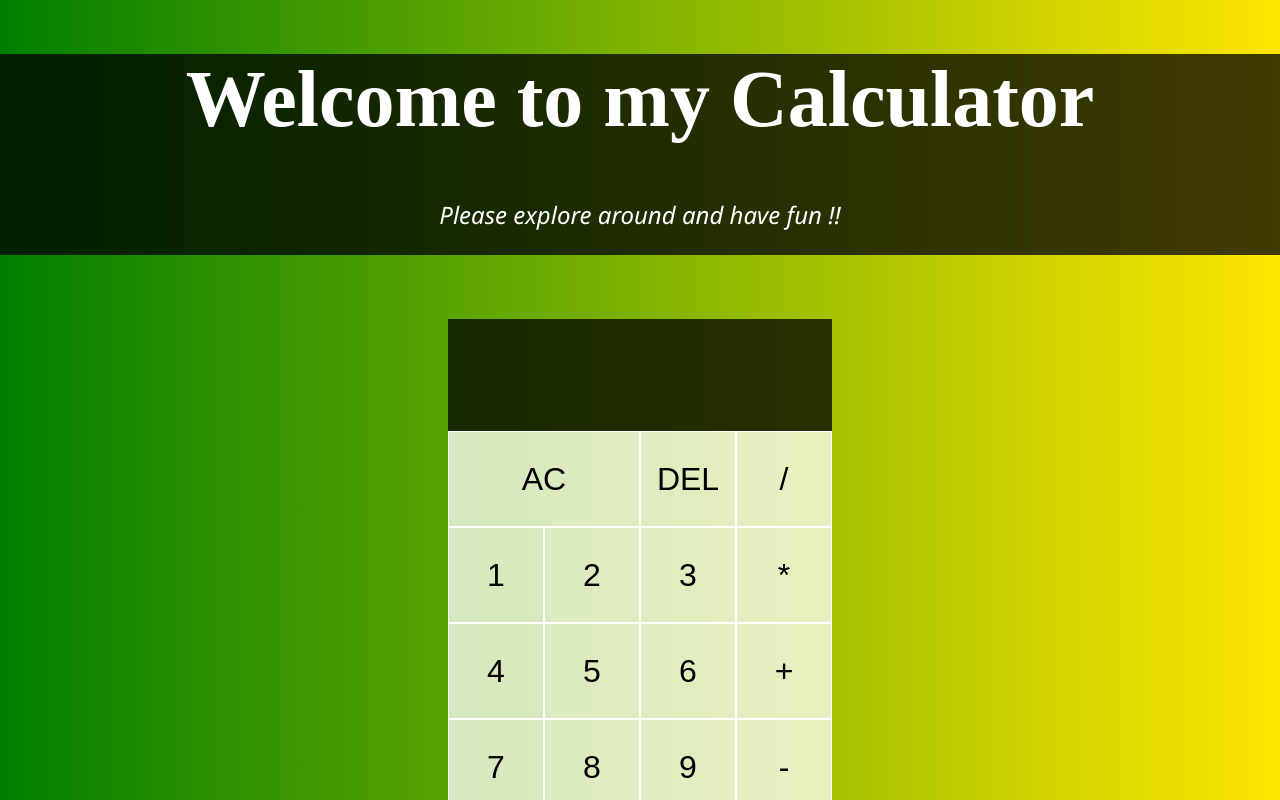
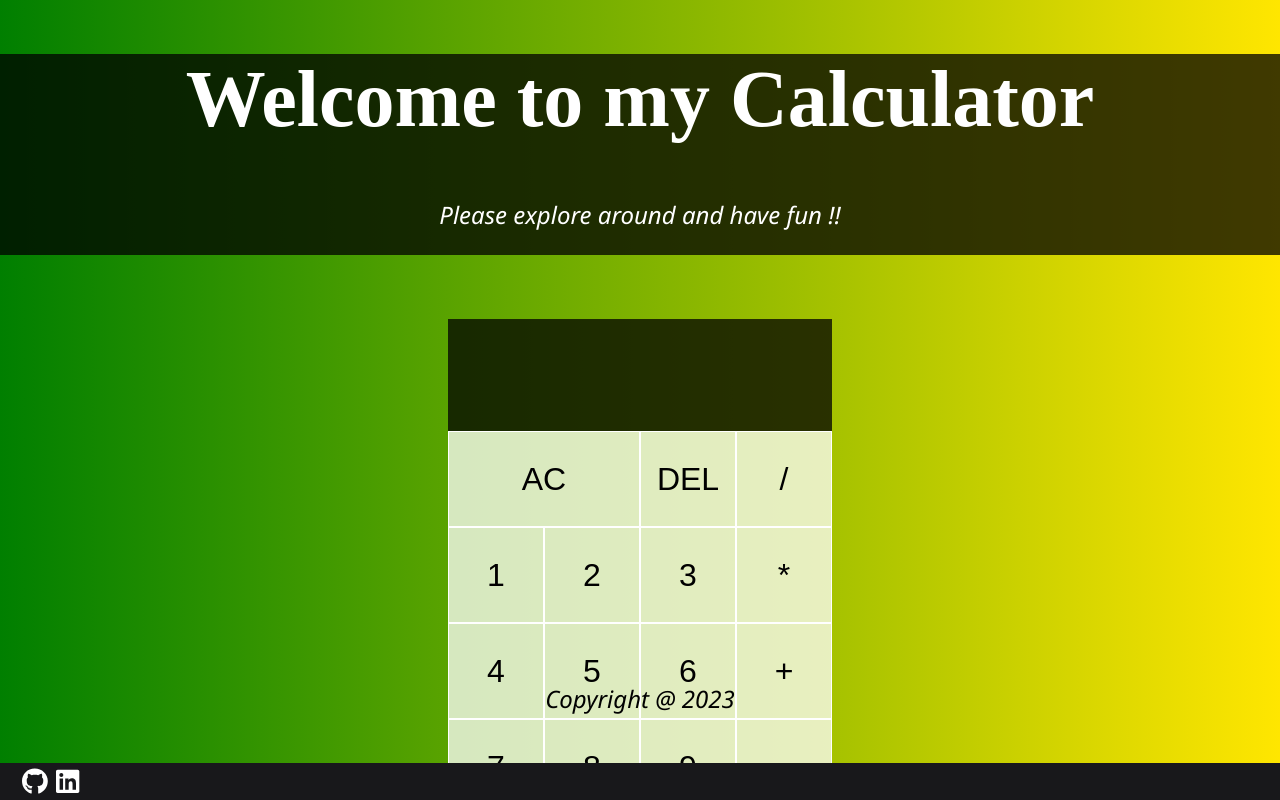
Before and after one commit to jack-ooi-bp/calculator, a React (Create React App) app: page / in a window 1280 px wide. Shown: the top 800 px of the page. Built offline with nearby package versions, Linux system fonts and the light colour scheme.

Commit message:
modified:   package-lock.json 	modified:   package.json 	modified:   src/App.jsx 	modified:   src/Components/Footer.js 	modified:   src/index.js 	modified:   src/styles.css

```diff
--- a/package.json
+++ b/package.json
@@ -3,9 +3,15 @@
   "version": "0.1.0",
   "private": true,
   "dependencies": {
+    "@chakra-ui/react": "^2.8.1",
+    "@emotion/react": "^11.11.1",
+    "@emotion/styled": "^11.11.0",
+    "@fortawesome/free-brands-svg-icons": "^6.4.2",
+    "@fortawesome/react-fontawesome": "^0.2.0",
     "@testing-library/jest-dom": "^5.17.0",
     "@testing-library/react": "^13.4.0",
     "@testing-library/user-event": "^13.5.0",
+    "framer-motion": "^10.16.4",
     "react": "^18.2.0",
     "react-dom": "^18.2.0",
     "react-router-dom": "^6.16.0",
--- a/src/App.jsx
+++ b/src/App.jsx
@@ -2,6 +2,8 @@ import { useReducer } from 'react';
 import './styles.css';
 import DigitButton from './DigitButton';
 import OperationButton from './OperationButton';
+import Footer from './Components/Footer';
+import Header from "./Components/Header";
 
 export const ACTIONS = {
   ADD_DIGIT: "add-digit",
@@ -135,6 +137,9 @@ function App() {
   const [{currentOperand, previousOperand, operation}, dispatch] = useReducer(reducer, {});
 
   return (
+    <div className='Flexbox'>
+      <Header/>
+      <>
         <div className='calculator-grid'>
         <div className='output'>
         <div className='previous-operand'>{formantoperand(previousOperand)} {operation}</div>
@@ -159,6 +164,9 @@ function App() {
         <DigitButton digit={"0"} dispatch ={dispatch} />
         <button className='span-two' onClick={() => dispatch({type: ACTIONS.EVALUATE})}>=</button>
         </div>
+      </>
+      <Footer className="Footer"/>
+    </div>
   );
 }
 
--- a/src/Components/Footer.js
+++ b/src/Components/Footer.js
@@ -1,11 +1,9 @@
-import './Footer.css';
-// import { faEnvelope } from "@fortawesome/free-solid-svg-icons";
-// import {
-//   faGithub,
-//   faLinkedin,
-//   faMedium,
-//   faStackOverflow,
-// } from "@fortawesome/free-brands-svg-icons";
+import { Box, HStack } from "@chakra-ui/react";
+import { FontAwesomeIcon } from "@fortawesome/react-fontawesome";
+import {
+  faGithub,
+  faLinkedin,
+} from "@fortawesome/free-brands-svg-icons";
 
 function getCurrentYear(){
     const currentDate = new Date();
@@ -15,25 +13,44 @@ function getCurrentYear(){
 
 const socials = [
   {
-    icon: './github-sign.png',
+    icon: faGithub,
     url: 'https://github.com/Ravenslayer998/calculator',
   },
 
-  // {
-  //   icon: faLinkedin,
-  //   url: 'https://www.linkedin.com/in/thooi998/',
-  // }
+  {
+    icon: faLinkedin,
+    url: 'https://www.linkedin.com/in/thooi998/',
+  }
 ]
 
 const Footer = () => {
     return (
-      <footer>
-        <div className="container">
+      <footer className='Footer'>
+        <div className="Copyright">
           <p>Copyright @ {getCurrentYear()}</p>
         </div>
 
-        <div className='Image'>
+      <Box
+        position="bottom"
+        top={0}
+        left={0}
+        right={0}
+        translateY={0}
+        transitionProperty="transform"
+        transitionDuration=".3s"
+        transitionTimingFunction="ease-in-out"
+        backgroundColor="#18181b"
+        >
+
+        <Box color="white" maxWidth="1280px" margin="0 auto">
+          <HStack
+            px={16}
+            py={4}
+            justifyContent="space-between"
+            alignItems="center"
+          >
             <button>
+              <HStack spacing={8}>
               {socials.map(({icon, url})=>(
                   <a
                   key={url}
@@ -41,12 +58,16 @@ const Footer = () => {
                   target="_blank"
                   rel="noopener noreferrer"
                   >
-                  <img src={icon} key={url} alt='github icon'></img>
+                    <FontAwesomeIcon icon={icon} size="2x" key={url} color='white'/>
                   </a>
                 ))}
+              </HStack>
             </button>
-        </div>
+          </HStack>
+        </Box>
+      </Box>
     </footer>
+
     );
   };
 
--- a/src/index.js
+++ b/src/index.js
@@ -3,14 +3,10 @@ import ReactDOM from "react-dom";
 
 import App from "./App";
 import "./styles.css";
-import Header from "./Components/Header";
-import Footer from "./Components/Footer";
 
 ReactDOM.render(
   <React.StrictMode>
-      <Header/>
       <App />
-      <Footer/>
   </React.StrictMode>,
   document.getElementById("root")
 );
--- a/src/styles.css
+++ b/src/styles.css
@@ -53,3 +53,15 @@ background-color: rgba(255,255,255,.75);
  color: white;
  font-size: 2.5rem;
 }
+
+.Footer {
+    position: absolute;
+    bottom: 0px;
+    width: 100%;
+}
+
+button{
+    background-color: rgba(0,0,0,0);
+    border-style: hidden;
+
+}
```
Also changed, not shown: 1 other file (tests, documents, lock files or other folders). Lines whose indentation alone changed are shown as unchanged.
